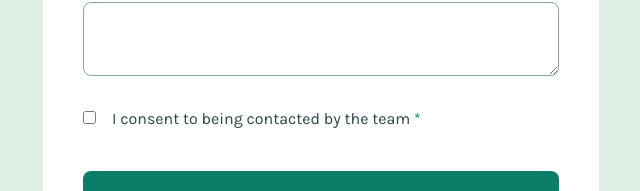
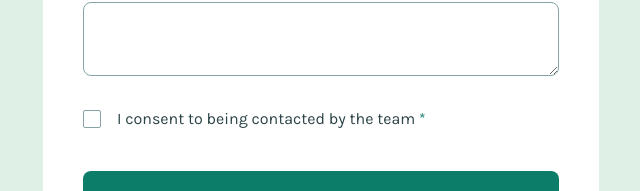
Before and after one commit to shaversj/contact-form-main, a Next.js app: page / in a window 1280 px wide. Shown: the part 502-693 px from the top of the page, without its empty margins (319-959 px from the left). Built offline with nearby package versions, Linux system fonts and the light colour scheme.

Commit message:
Add styling to checkbox

```diff
--- a/src/app/page.tsx
+++ b/src/app/page.tsx
@@ -71,7 +71,7 @@ export default function Home() {
           <FormErrorMessages errors={errors} name={"message"} />
         </div>
 
-        <div>
+        <div className={"flex items-center"}>
           <Input name={"consent"} type={"checkbox"} register={register} value={"acknowledged"} variant={"checkbox"} errors={errors} />
           <Label htmlFor={"consent"} displayName={"I consent to being contacted by the team "} variant={"checkbox"}></Label>
           <FormErrorMessages errors={errors} name={"consent"} />
--- /dev/null
+++ b/src/components/form/CheckboxCheckSVG.tsx
@@ -0,0 +1,10 @@
+export default function CheckboxCheckSVG({ className }: { className?: string }) {
+  return (
+    <svg className={className} xmlns="http://www.w3.org/2000/svg" width="18" height="18" fill="none" viewBox="0 0 18 18">
+      <path
+        fill="#0C7D69"
+        d="M16.5 0h-15A1.5 1.5 0 0 0 0 1.5v15A1.5 1.5 0 0 0 1.5 18h15a1.5 1.5 0 0 0 1.5-1.5v-15A1.5 1.5 0 0 0 16.5 0Zm-3.22 7.28-5.25 5.25a.748.748 0 0 1-1.06 0l-2.25-2.25a.75.75 0 1 1 1.06-1.06l1.72 1.72 4.72-4.72a.751.751 0 0 1 1.06 1.06Z"
+      />
+    </svg>
+  );
+}
--- a/src/components/form/Input.tsx
+++ b/src/components/form/Input.tsx
@@ -1,5 +1,6 @@
 import { FieldErrors, UseFormRegister } from "react-hook-form";
 import { FormValues } from "@/types/types";
+import CheckboxCheckSVG from "@/components/form/CheckboxCheckSVG";
 
 type Variant = "text" | "radio" | "checkbox";
 
@@ -10,7 +11,7 @@ type Errors = FieldErrors<FormValues>;
 const VARIANTS: Record<Variant, string> = {
   text: "text-grey-600 rounded-lg border hover:border-green-600 focus:outline-none border-grey-500 aria-[invalid=true]:border-red w-full block px-6 py-3 mt-[.5rem]",
   radio: "",
-  checkbox: "text-grey-600 rounded-lg border hover:border-green-600 focus:outline-none border-grey-500 aria-[invalid=true]:border-red justify-self-start",
+  checkbox: "rounded-sm border hover:border-green-600 border-grey-500 aria-[invalid=true]:border-red appearance-none w-[1.125rem] h-[1.125rem] relative checked:border-0 peer",
 };
 
 type InputProps = {
@@ -25,6 +26,7 @@ type InputProps = {
 
 export default function Input({ name, type, register, placeholder, value, variant = "text", errors }: InputProps) {
   return (
+    <>
       <input
         id={name}
         type={type}
@@ -34,5 +36,7 @@ export default function Input({ name, type, register, placeholder, value, varian
         className={VARIANTS[variant]}
         aria-invalid={(errors as Record<string, any>)[name]?.message ? "true" : "false"}
       />
+      {type === "checkbox" && <CheckboxCheckSVG className={"pointer-events-none absolute hidden h-[1.125rem] w-[1.125rem] peer-checked:block"} />}
+    </>
   );
 }
```
Lines whose indentation alone changed are shown as unchanged.
